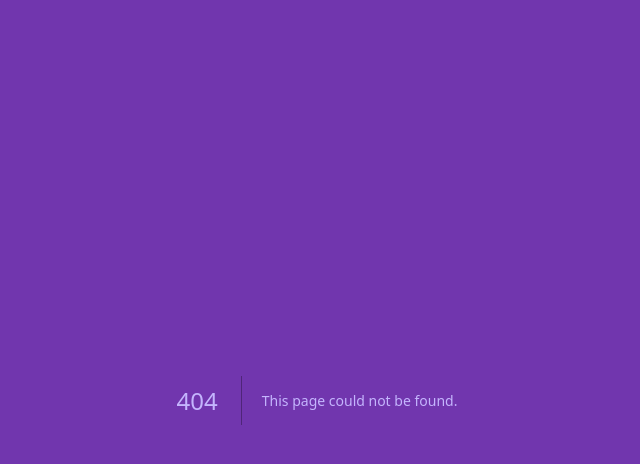
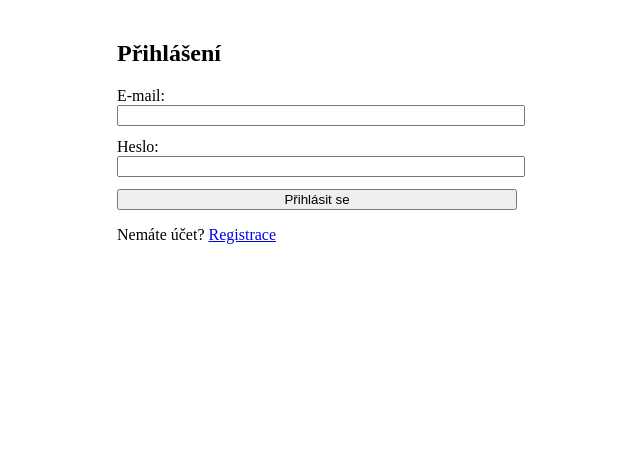
Before and after one commit to honzapoko/mindalize, a Next.js app: page /login in a window 1280 px wide. Before the commit this address had no page. Shown: the top 464 px of the page, without its empty margins (323-963 px from the left). Built offline with nearby package versions, Linux system fonts and the light colour scheme.

Commit message:
Login a Registrace

```diff
--- /dev/null
+++ b/pages/login.tsx
@@ -0,0 +1,27 @@
+import React, { useState } from 'react';
+
+export default function Login() {
+  const [email, setEmail] = useState('');
+  const [password, setPassword] = useState('');
+  // TODO: Add real login logic
+
+  return (
+    <div style={{ maxWidth: 400, margin: '40px auto' }}>
+      <h2>Přihlášení</h2>
+      <form>
+        <label>
+          E-mail:
+          <input type="email" value={email} onChange={e => setEmail(e.target.value)} required style={{ width: '100%', marginBottom: 12 }} />
+        </label>
+        <label>
+          Heslo:
+          <input type="password" value={password} onChange={e => setPassword(e.target.value)} required style={{ width: '100%', marginBottom: 12 }} />
+        </label>
+        <button type="submit" style={{ width: '100%' }}>Přihlásit se</button>
+      </form>
+      <div style={{ marginTop: 16 }}>
+        Nemáte účet? <a href="/registrace">Registrace</a>
+      </div>
+    </div>
+  );
+}
```
Also changed, not shown: src/components/TarotReading.tsx (+14 -0 lines), src/pages/registrace.tsx (added, +34 -0 lines).
